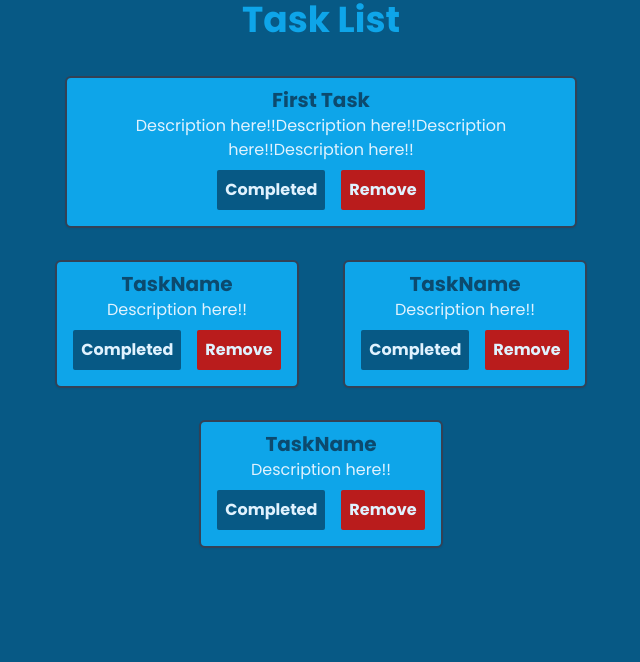
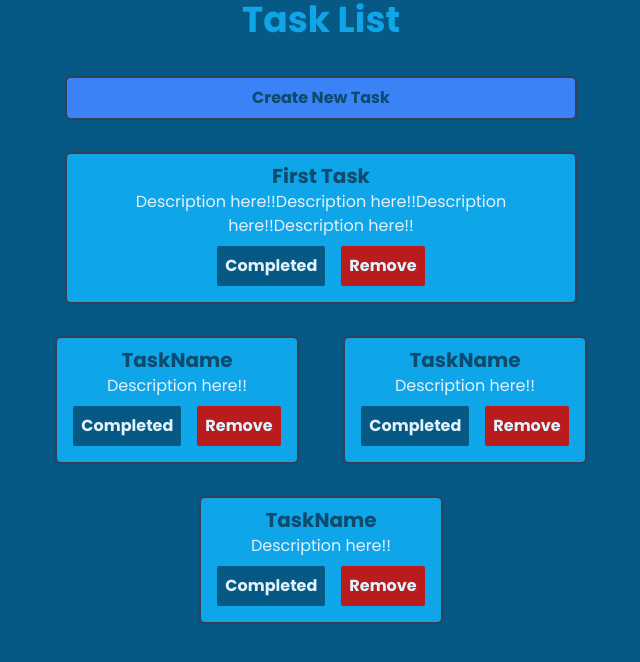
Before and after one commit to Shubamium/TaskList, a React (Vite) app: page / in a window 1280 px wide. Shown: the top 662 px of the page, without its empty margins (319-959 px from the left). Built offline with nearby package versions, Linux system fonts and the light colour scheme.

Commit message:
Add create task button

```diff
--- a/src/components/Task.jsx
+++ b/src/components/Task.jsx
@@ -18,7 +18,7 @@ const Task = ({task,completed, remove}) => {
         });
     };
     return (
-        <div className={`${!task.finished ?  'bg-sky-500' : 'bg-emerald-500'} task p-2 text-sky-100 text-center my-4 max-w-lg mx-auto shadow-sm rounded-md hover:shadow-lg border-2 border-slate-700 inset-5 hover:translate-x-3 transition-all`} >
+        <div className={`${!task.finished ?  'bg-sky-500' : 'bg-emerald-500'} task p-2 text-sky-100 text-center my-4 max-w-lg mx-auto shadow-sm rounded-md hover:shadow-lg border-2 border-slate-700 inset-5 hover:translate-x-3 transition-all hover:outline`} >
             <h2 className="font-poppins text-xl font-bold text-sky-900 my-0">{task.taskName}</h2>
             <p className="font-poppins">{task.taskDes}</p>
 
--- /dev/null
+++ b/src/components/TaskAdd.jsx
@@ -0,0 +1,9 @@
+const TaskAdd = () => {
+    return (
+        <div className="w-full p-2 bg-blue-500 text-sky-100 cursor-pointer text-center my-4 max-w-lg mx-auto shadow-sm rounded-md hover:shadow-lg border-2 border-slate-700 inset-5 hover:scale-105 transition-all hover:outline" >
+            <h2 className="text-sky-900 font-poppins font-bold">Create New Task</h2>
+        </div>
+    );
+}
+
+export default TaskAdd;
--- a/src/components/TaskList.jsx
+++ b/src/components/TaskList.jsx
@@ -1,8 +1,10 @@
 import Task from "./Task";
+import TaskAdd from "./TaskAdd";
 
 const TaskList = ({tasks, setFinish , remove}) => {
     return (
         <div className="task-list flex flex-auto flex-wrap m-5 lg:max-w-xl lg:mx-auto">
+            <TaskAdd />
             {tasks && tasks.map((task) =>
                 <Task task={task} key={task.id}
                 completed={()=>{
```
